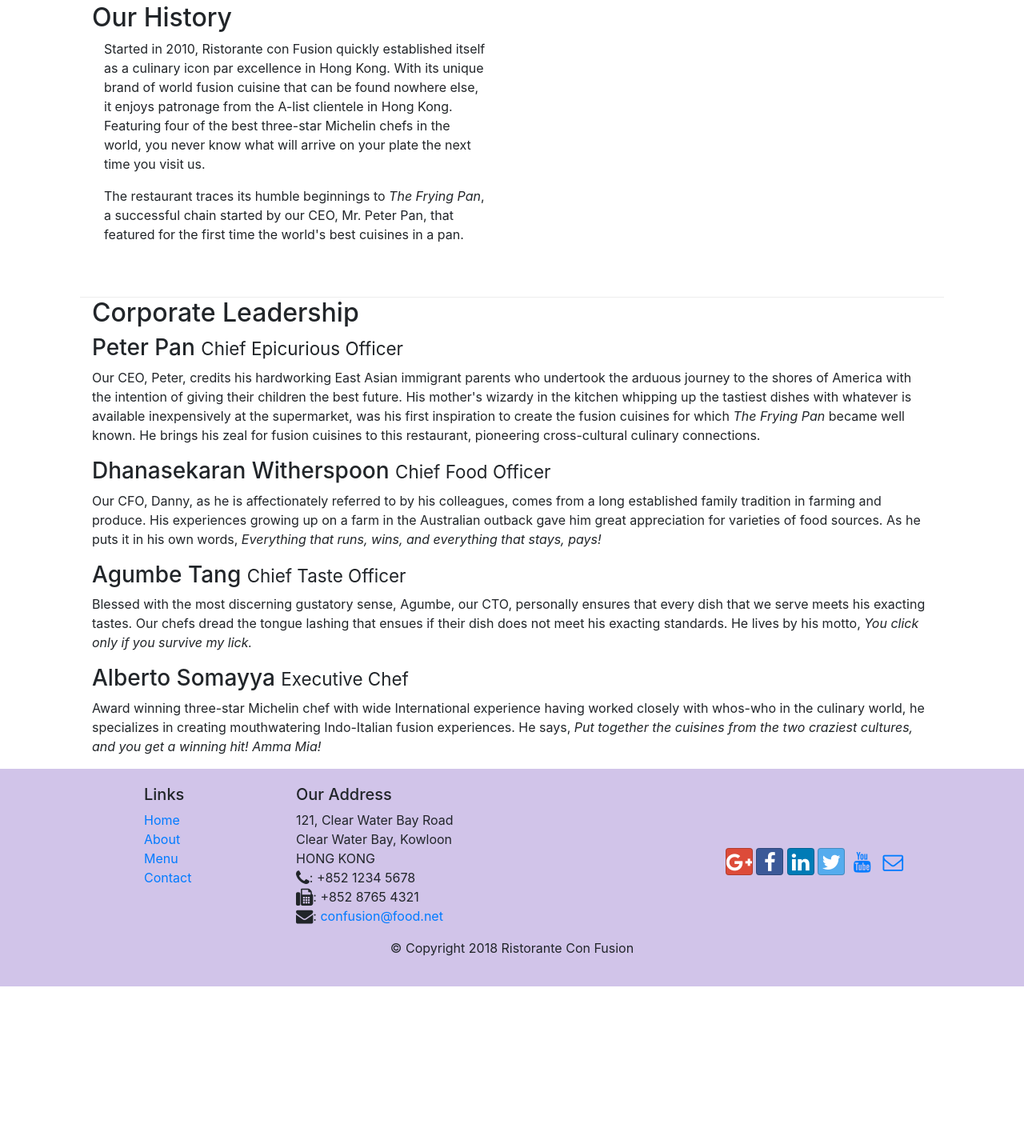
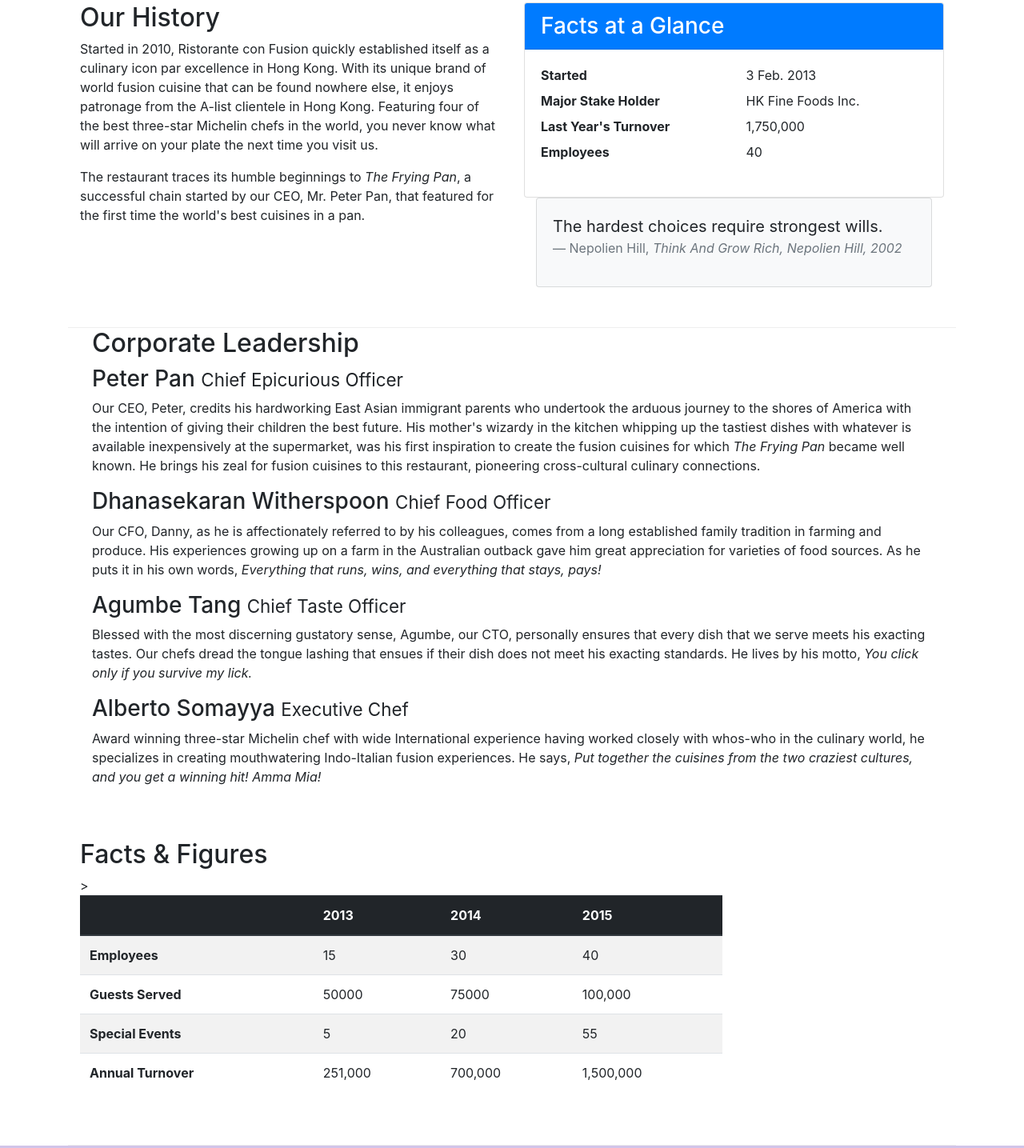
Before and after one commit to rohitkhosla786/BootstrapfromCoursera-, a website: page aboutus.html in a window 1280 px wide. Shown: the part 652-2087 px from the top of the page at 80% size. Before the commit the page ends 1885 px from the top, so only its background shows below. Drawn offline with nearby package versions, Linux system fonts and the light colour scheme.

Commit message:
table and card

```diff
--- a/aboutus.html
+++ b/aboutus.html
@@ -67,17 +67,42 @@
             </div>
         </div>
 
-        <div class="container">
-            <div class="row next-line">
-                <div class="col-12 col-sm-6 order-sm-last col-md-6">
+        <div class="row row-content">
+                <div class="col-sm-6">
                 <h2>Our History</h2>
-                <div class="col col-sm order-sm-first col-md">
                 <p>Started in 2010, Ristorante con Fusion quickly established itself as a culinary icon par excellence in Hong Kong. With its unique brand of world fusion cuisine that can be found nowhere else, it enjoys patronage from the A-list clientele in Hong Kong.  Featuring four of the best three-star Michelin chefs in the world, you never know what will arrive on your plate the next time you visit us.</p>
                 <p>The restaurant traces its humble beginnings to <em>The Frying Pan</em>, a successful chain started by our CEO, Mr. Peter Pan, that featured for the first time the world's best cuisines in a pan.</p>
-            </div>
         </div>
-        </div>
-            <div>
+
+            <div class="col-sm">
+                <div class="card">
+                    <h3 class="card-header bg-primary text-white">Facts at a Glance</h3>
+                    <div class="card-body">
+                        <dl class="row">
+                            <dt class="col-6">Started</dt>
+                            <dd class="col-6">3 Feb. 2013</dd>
+                            <dt class="col-6">Major Stake Holder</dt>
+                            <dd class="col-6">HK Fine Foods Inc.</dd>
+                            <dt class="col-6">Last Year's Turnover</dt>
+                            <dd class="col-6">1,750,000</dd>
+                            <dt class="col-6">Employees</dt>
+                            <dd class="col-6">40</dd>
+                        </dl>
+
+                    </div>
+                </div>
+                <div class="col-12">
+                    <dic class="card card-body bg-light">
+                        <blockquote class="blockquote">
+                            <p class="mb-0">The hardest choices require strongest wills.
+
+                            </p>
+                            <footer class="blockquote-footer">Nepolien Hill,
+                                <cite title="Source Tittle">Think And Grow Rich, Nepolien Hill, 2002</cite>
+                            </footer>
+                        </blockquote>
+                    </dic>
+                </div>
             </div>
         </div>
 
@@ -102,6 +127,52 @@
                 <p>Award winning three-star Michelin chef with wide International experience having worked closely with whos-who in the culinary world, he specializes in creating mouthwatering Indo-Italian fusion experiences. He says, <em>Put together the cuisines from the two craziest cultures, and you get a winning hit! Amma Mia!</em></p>
             </div>
             </div>
+       </div>
+       <div class="row row-content">
+           <div class="col-12 col-sm-9">
+               <h2>Facts &amp; Figures</h2>
+               <div class="table-responsive">
+                   <table class="table table-striped">
+                       <thead class="thead-dark">
+                           <tr>
+                               <th>&nbsp;</th>
+                               <th>2013</th>
+                               <th>2014</th>
+                               <th>2015</th>
+                           </tr>
+                       </thead>
+                       <tbody>
+                           <tr>
+                               <th>Employees</th>
+                               <td>15</td>
+                               <td>30</td>
+                               <td>40</td>
+                           </tr>
+                           <tr>
+                               <th>Guests Served</th>
+                               <td>50000</td>
+                               <td>75000</td>>
+                               <td>100,000</td>
+
+                           </tr>
+                           <tr>
+                               <th>Special Events</th>
+                               <td>5</td>
+                               <td>20</td>
+                               <td>55</td>
+                           </tr>
+                           <tr>
+                               <th>Annual Turnover</th>
+                               <td>251,000</td>
+                               <td>700,000</td>
+                               <td>1,500,000</td>
+                           </tr>
+                       </tbody>
+                   </table>
+               </div>
+
+           </div>
+           <div class="col-12 col-sm-3"></div>
        </div>
 
     </div>
```
